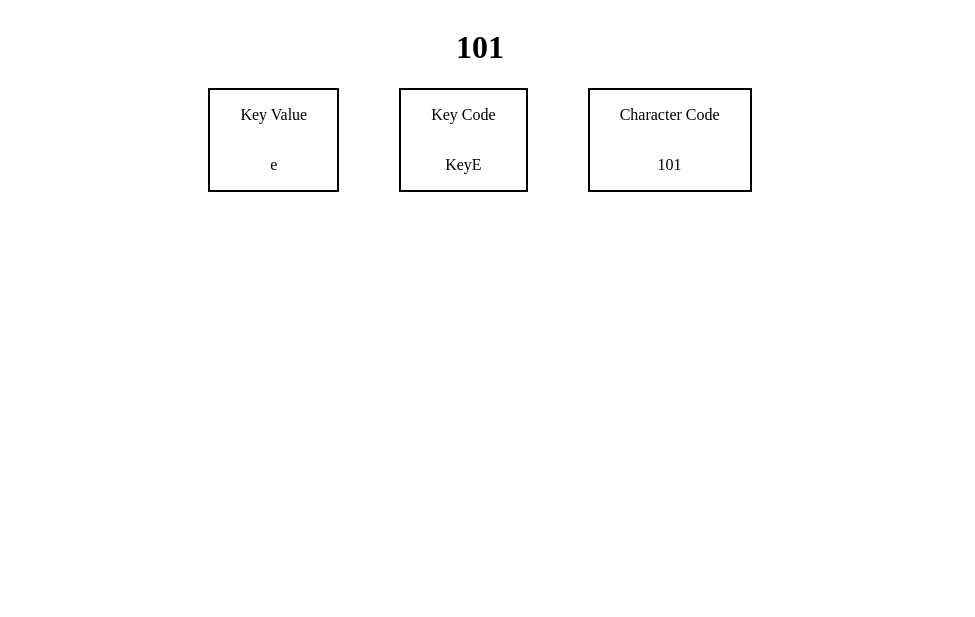
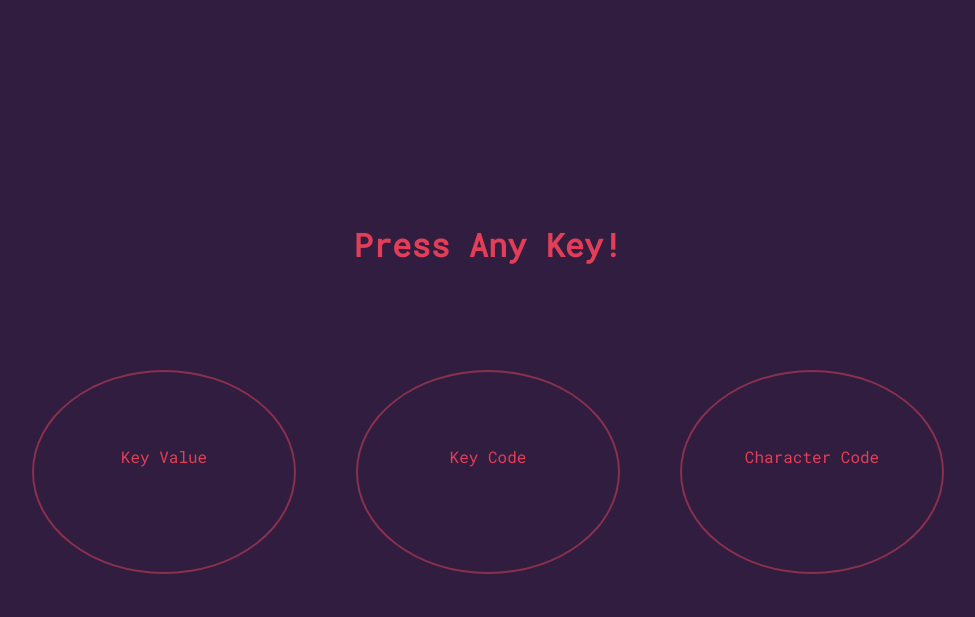
Before and after one commit to Isaac-hughes/KeycodeChallenge, a plain HTML site: page index.html in a window 1280 px wide. Shown: the whole page, without its empty margins (160-1135 px from the left). Drawn offline with Linux system fonts and the light colour scheme.

Commit message:
Finished product

```diff
--- a/index.html
+++ b/index.html
@@ -3,27 +3,31 @@
 <head>
     <meta charset="UTF-8">
     <meta name="viewport" content="width=device-width, initial-scale=1">
+    <link rel="preconnect" href="https://fonts.gstatic.com">
+<link href="https://fonts.googleapis.com/css2?family=Roboto+Mono:ital,wght@0,400;1,700&display=swap" rel="stylesheet">
     <link rel="stylesheet" href="./style.css">
     <title>A Great Demo on CodePen</title>
 </head>
 <body>
     <div class="container">
-        <h1 id="heading">101</h1>
+        <h1>Press Any Key!</h1>
+        <h1 id="heading"></h1>
         <div class="boxes">
             <div class="key">
                 <p class="keyType">Key Value</p>
-                <p id="keyValue">e</p>
+                <p id="keyValue"></p>
             </div>
             <div class="key">
                 <p class="keyType">Key Code</p>
-                <p id="keyCode">KeyE</p>
+                <p id="keyCode"></p>
             </div>
             <div class="key">
                 <p class="keyType">Character Code</p>
-                <p id="charCode">101</p>
+                <p id="charCode"></p>
             </div>
         </div>
     </div>
 
+<script src="script.js"></script>
 </body>
 </html>
--- /dev/null
+++ b/script.js
@@ -0,0 +1,12 @@
+const heading = document.getElementById("heading");
+const keyValue = document.getElementById("keyValue");
+const keyCode = document.getElementById("keyCode");
+const charCode = document.getElementById("charCode");
+
+document.addEventListener("keypress", (x) => {
+    keyValue.textContent = `${x.key}`
+    keyCode.textContent = `${x.code}`
+    charCode.textContent = `${x.charCode}`
+    heading.textContent = `${x.charCode}`
+
+})
--- a/style.css
+++ b/style.css
@@ -1,8 +1,26 @@
+
+html {
+    height: 100%;
+}
+body{
+    width: 100vw;
+    height: 100%;
+    display: flex;
+    flex-direction: column;
+    align-items: center;
+    justify-content: center;
+    background-color: #311d3f;
+    font-family: 'Roboto Mono', monospace;
+}
 .container{
     display: flex;
     flex-direction: column;
     justify-content: center;
     align-items: center;
+    padding: 0;
+    margin: 0;
+    width: 100vw;
+    background-color: #311d3f;
 }
 
 .boxes{
@@ -10,6 +28,8 @@
     flex-direction: row;
     justify-content: center;
     align-items: center;
+    padding: 40px 0px;
+
 }
 
 .key{
@@ -17,7 +37,21 @@
     flex-direction: column;
     justify-content: center;
     align-items: center;
-    border: 2px solid black;
+    border: 2px solid #88304e;
+    background-color: #311d3f;
     padding: 0px 30px;
     margin: 0 30px;
+    width: 200px;
+    height: 200px;
+    border-radius: 100%;
 }
+h1{
+    color: #e23e57;
+}
+p {
+    color: #e23e57;
+}
+.boxes :hover{
+    background-color: #88304e;
+    color: #311d3f;
+}
```
